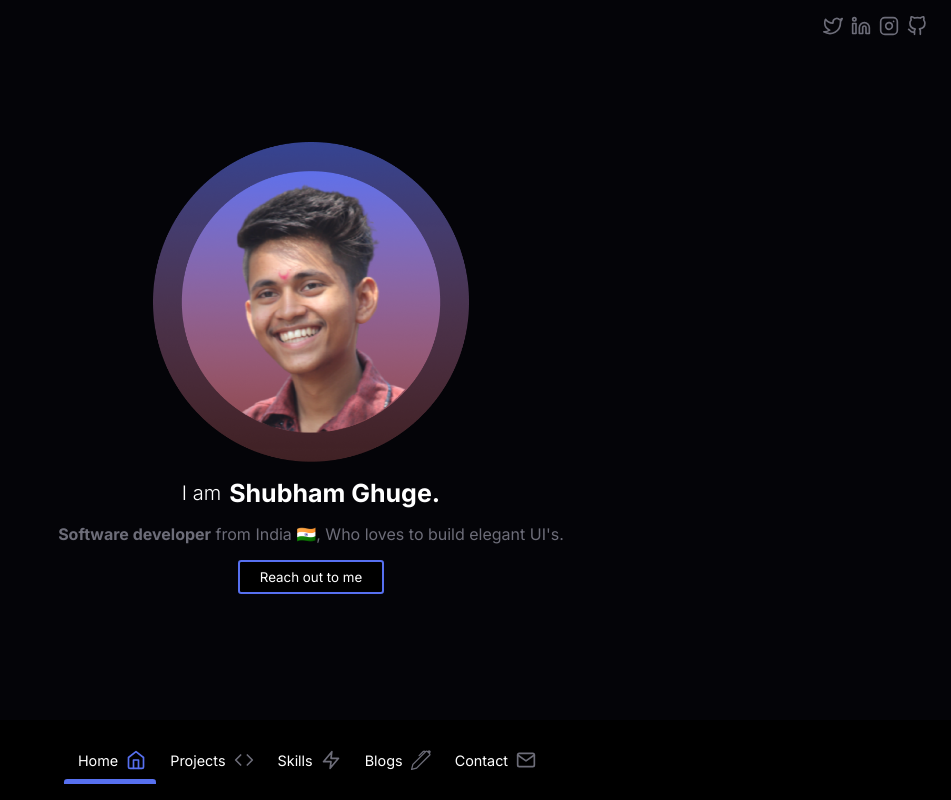
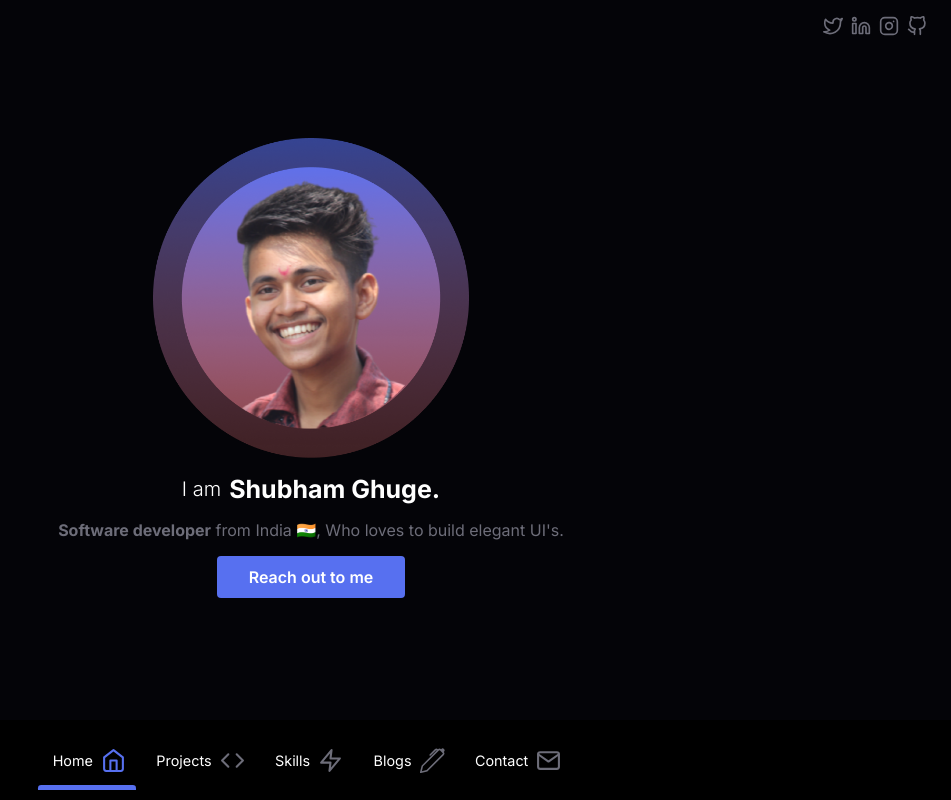
Before and after one commit to shubham-ghuge/shubham-ghuge.github.io, a Next.js app: page / in a window 1280 px wide. Shown: the whole page, without its empty margins (329-1280 px from the left). Built offline with nearby package versions, Linux system fonts and the light colour scheme.

Commit message:
fixed deploy bug

```diff
--- a/pages/contact.js
+++ b/pages/contact.js
@@ -22,7 +22,7 @@ export default function Contact() {
                         <input type="text" id="" required />
                         <label htmlFor="name">Message</label>
                     </div>
-                    <button>Send<FiSend/></button>
+                    <button className="btn-primary">Send<FiSend/></button>
                 </form>
             </main>
         </>
--- a/pages/projects/[id].js
+++ b/pages/projects/[id].js
@@ -10,7 +10,7 @@ import { SiMongodb, SiJavascript, SiTypescript, SiReact, SiReactrouter, SiNodeDo
 
 export async function getStaticPaths() {
     const paths = data.map(project => ({ params: { id: project.id.toString() } }))
-    return { paths, fallback: true }
+    return { paths, fallback: false }
 }
 
 export async function getStaticProps({ params }) {
@@ -22,7 +22,7 @@ export async function getStaticProps({ params }) {
     }
 }
 export default function ProjectDetails({ project }) {
-    const { title = "", subTitle = "", img = "", logo = "", description = "", techStack = [], frontEnd = "", live = "", backEnd = "" } = project || {};
+    const { title, subTitle, img, logo, description, techStack, frontEnd, live, backEnd } = project;
     const icons = [SiMongodb, SiJavascript, SiReactrouter, SiTypescript, SiReact, SiNodeDotJs, SiRedux, SiHtml5, SiCss3, IoLogoSass];
     return (
         <>
--- a/styles/Home.module.css
+++ b/styles/Home.module.css
@@ -41,21 +41,6 @@
   color: var(--grey);
   margin-bottom: 1rem;
 }
-.intro_text button {
-  border-radius: 0.2rem;
-  background-color: black;
-  color: var(--theme-color);
-  font-family: Inter, sans-serif;
-  padding: 0.5em 1.5em;
-  transition: all 300ms;
-  position: relative;
-  border: 0.125rem solid var(--blue);
-}
-.intro_text button:hover {
-  background-color: var(--blue);
-  font-weight: 500;
-  transform: scale(1.05);
-}
 
 @media (min-width: 640px) {
 }
--- a/styles/Layout.module.css
+++ b/styles/Layout.module.css
@@ -28,7 +28,7 @@
   align-items: center;
 }
 .menu_items {
-  margin: 0 0.5rem;
+  margin: 0 .7rem;
   position: relative;
   cursor: pointer;
   display: flex;
@@ -37,6 +37,9 @@
   text-transform: capitalize;
   font-size: 0.9rem;
   color: var(--theme-color);
+}
+.menu_items svg{
+  font-size: var(--fsz-3);
 }
 .menu_items span {
   display: none;
--- a/styles/globals.css
+++ b/styles/globals.css
@@ -60,7 +60,7 @@ figure {
   content: "";
   display: block;
   height: 5px;
-  width: 60%;
+  width: 80%;
   position: absolute;
   border-radius: 0.2rem 0.2rem 0 0;
   bottom: -70%;
@@ -104,6 +104,16 @@ figure {
 .arrow:hover #tail {
   transform: scale(1);
 }
+.btn-primary {
+  background-color: var(--blue);
+  border: 0;
+  color: #fff;
+  font-family: "Inter", sans-serif;
+  font-weight: 600;
+  font-size: 1rem;
+  padding: 0.7rem 2rem;
+  border-radius: 0.25rem;
+}
 @media (min-width: 640px) {
   .active::before {
     width: 120%;
```
Also changed, not shown: pages/projects/index.js (+7 -8 lines), styles/Contact.module.css (+1 -9 lines), styles/Skills.module.css (+2 -5 lines).
